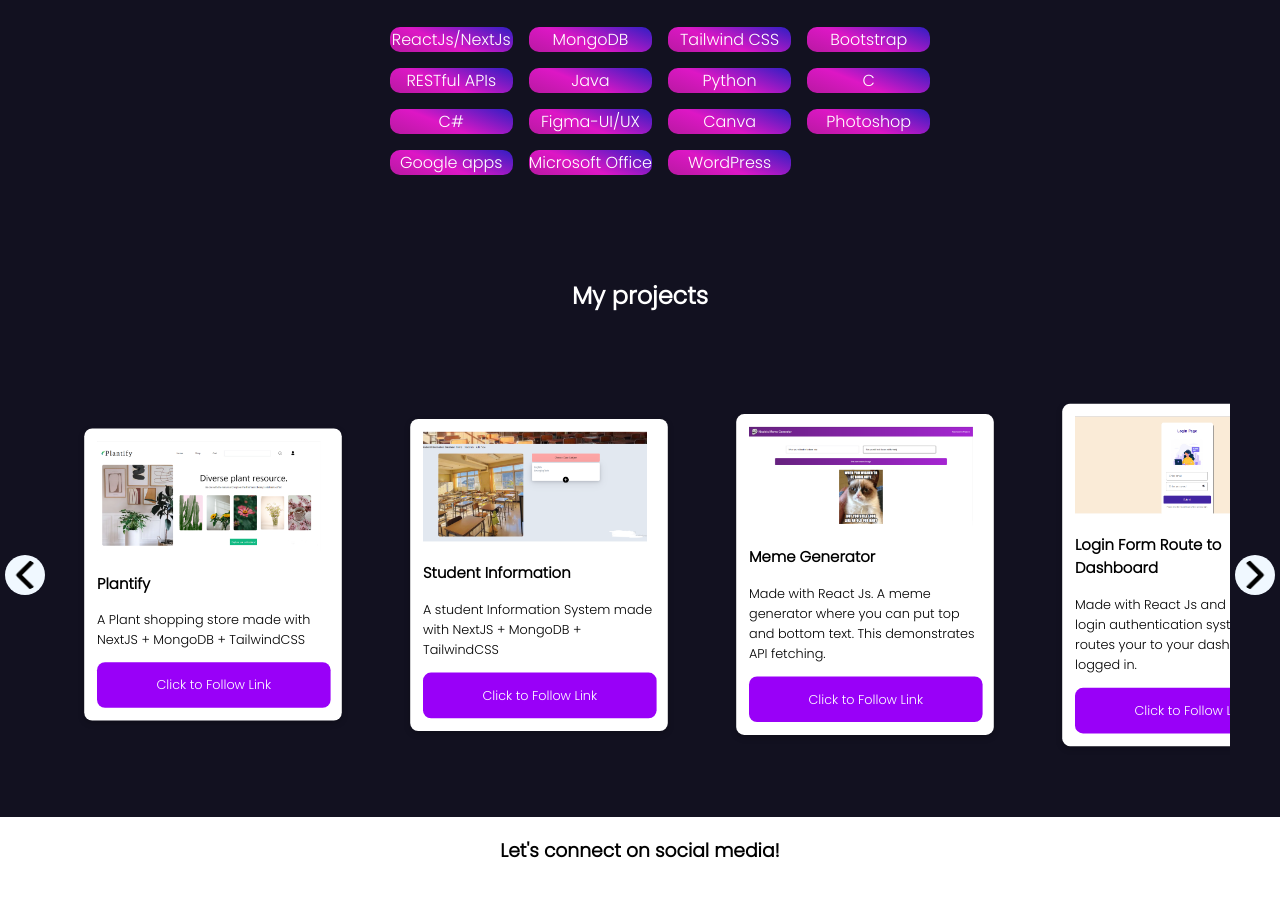
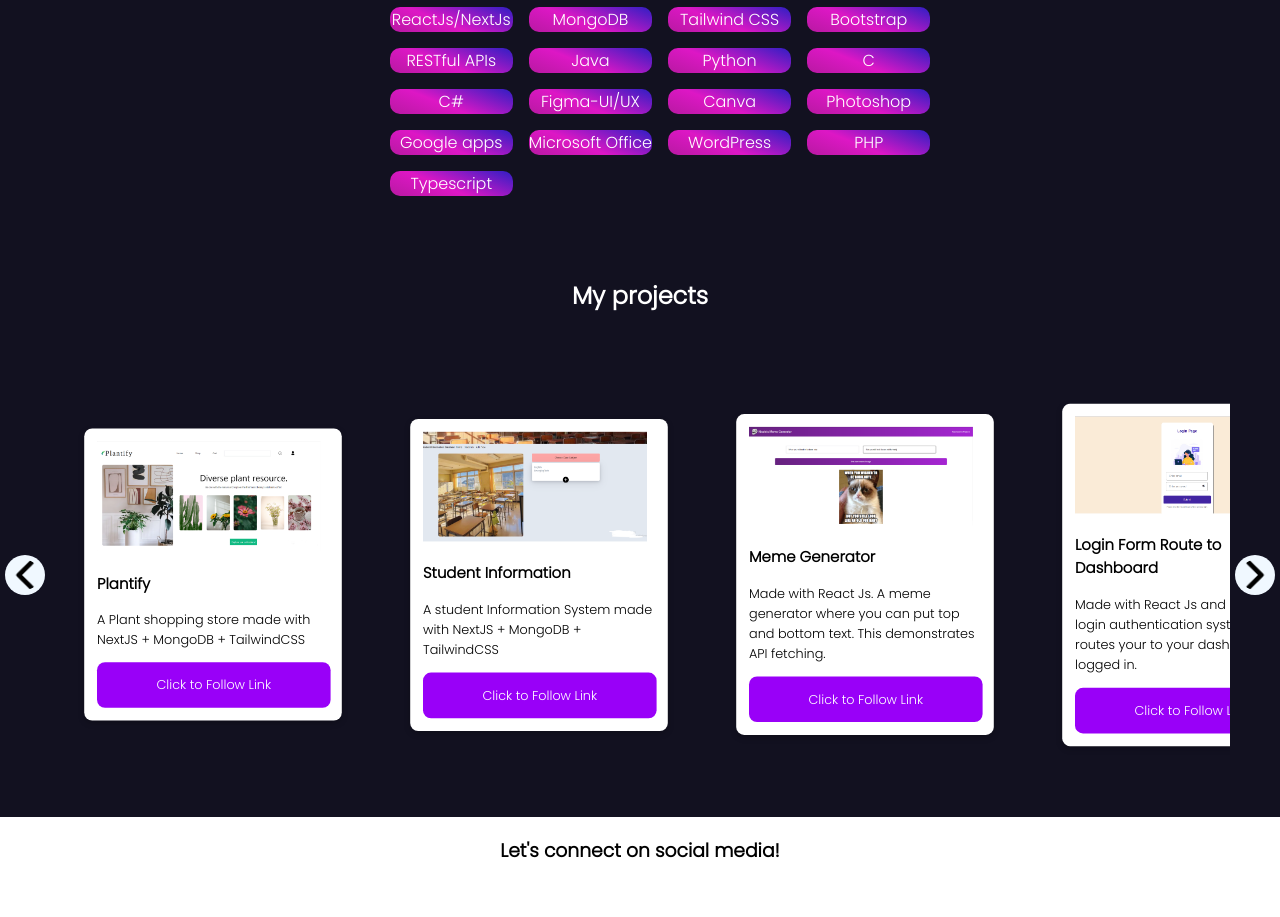
Before and after one commit to LeNikki/Satiembre-Portfolio, a React (Create React App) app: page / in a window 1280 px wide. Shown: the part 1480-2397 px from the top of the page. Built offline with nearby package versions, Linux system fonts and the light colour scheme.

Commit message:
PHP and TypeScript

```diff
--- a/src/Components/about.tsx
+++ b/src/Components/about.tsx
@@ -51,6 +51,8 @@ function About(props) {
           <li>Google apps</li>
           <li>Microsoft Office</li>
           <li>WordPress</li>
+          <li>PHP</li>
+          <li>Typescript</li>
         </ul>
       </div>
     </div>
```
Also changed, not shown: 1 other file (tests, documents, lock files or other folders).
